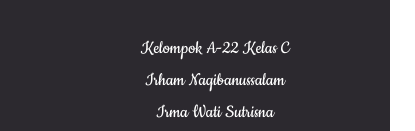
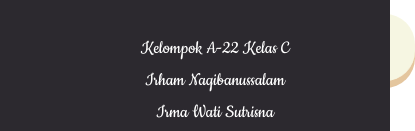
Before and after one commit to FalyaCharisma/A22_Webinar, a plain HTML site: page index.html in a window 390 px wide. Shown: the part 487-618 px from the top of the page, 415 px wide, since content can reach past the window. Drawn offline with Linux system fonts and the light colour scheme.

Commit message:
btn login

```diff
--- a/responsive.css
+++ b/responsive.css
@@ -84,7 +84,7 @@
     margin-top: 10px;
 }
 .login{
-  width: 100%;
+  display: inline-block;
 }
   .lesson {
     width: 100%;
```
